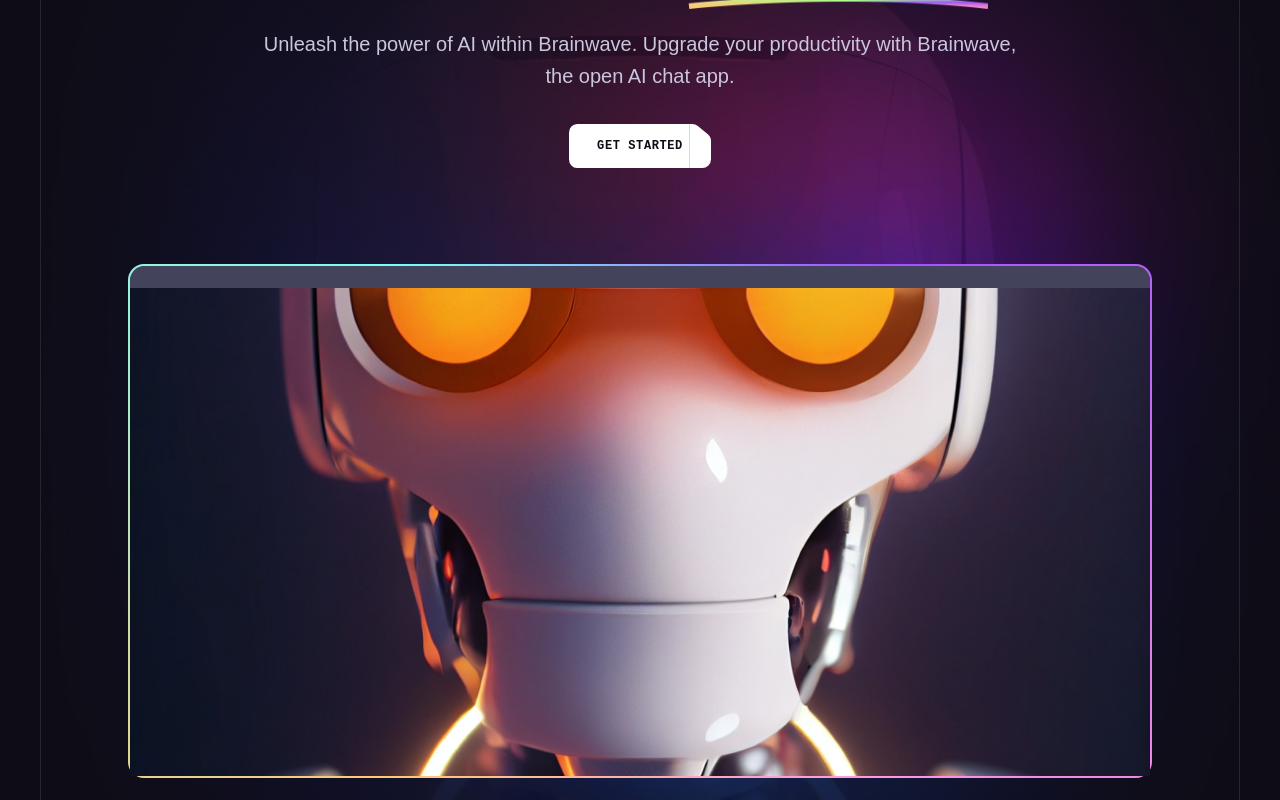
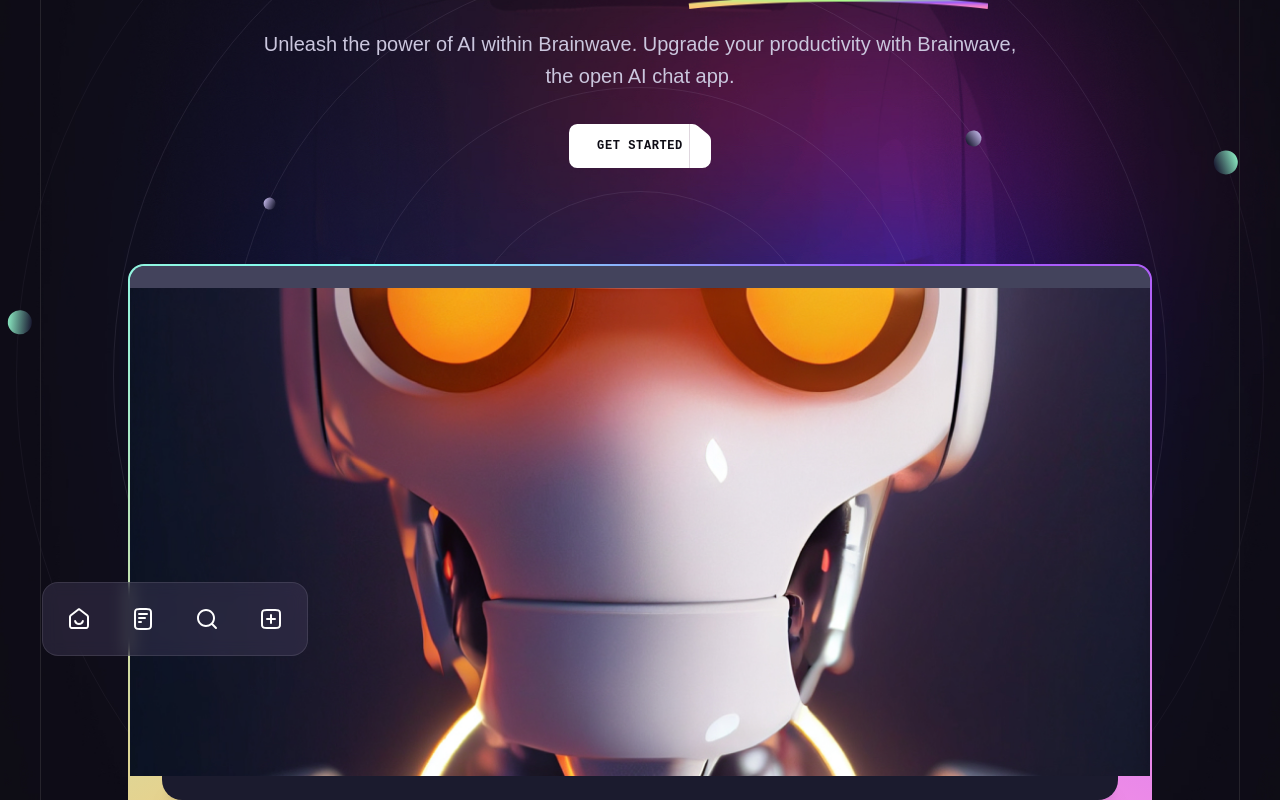
Before and after one commit to samirzjadhav/brainwave-web, a React (Create React App) app: page / in a window 1280 px wide. Shown: the part 300-1100 px from the top of the page. Built offline with nearby package versions, Linux system fonts and the light colour scheme.

Commit message:
feat: added new background with animation and button

```diff
--- a/src/components/Hero.js
+++ b/src/components/Hero.js
@@ -8,6 +8,8 @@
 import { useRef } from "react";
 
 const Hero = () => {
+  const parallaxRef = useRef(null);
+
   return (
     <Section
       className="pt-[12rem] -mt-[5.25rem]"
@@ -16,7 +18,7 @@
       customPadding
       id="hero"
     >
-      <div className="container relative">
+      <div className="container relative" ref={parallaxRef}>
         <div className="relative z-1 max-w-[62rem] mx-auto text-center mb-[4rem] md:mb-20 lg:mb-[6rem]">
           <h1 className="h1 mb-6">
             Explore the Possibilities of AI Chatting with{" "}
@@ -52,8 +54,18 @@
                   width={1024}
                   height={490}
                 />
+                <ScrollParallax isAbsolutelyPositioned>
+                  <ul className="hidden absolute -left-[5.5rem] bottom-[7.5rem] px-1 py-1 bg-n-9/40 backdrop-blur border border-n-1/10 rounded-2xl lg:flex xl:flex">
+                    {heroIcons.map((icon, index) => (
+                      <li className="p-5" key={index}>
+                        <img src={icon} alt="" width={24} height={25} />
+                      </li>
+                    ))}
+                  </ul>
+                </ScrollParallax>
               </div>
             </div>
+            <Gradient />
           </div>
           <div className="absolute -top-[54%] left-1/2 w-[234%] -translate-x-1/2 md:-top-[46%] md:w-[138%] lg:-top-[104%]">
             <img
@@ -64,6 +76,7 @@
               height={1800}
             />
           </div>
+          <BackgroundCircles />
         </div>
       </div>
     </Section>
```
